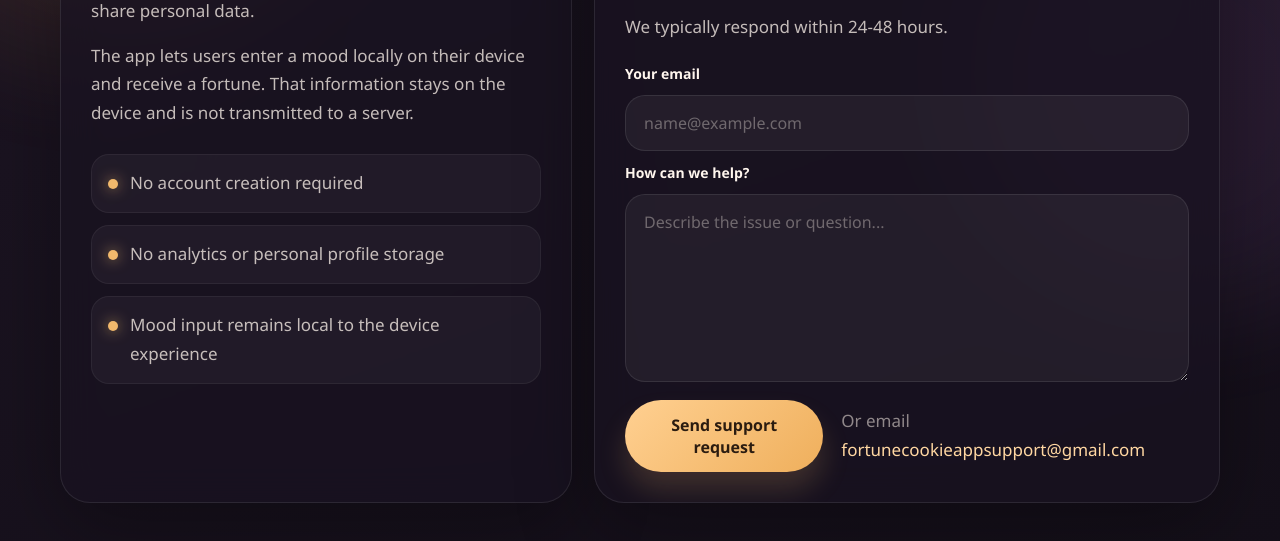
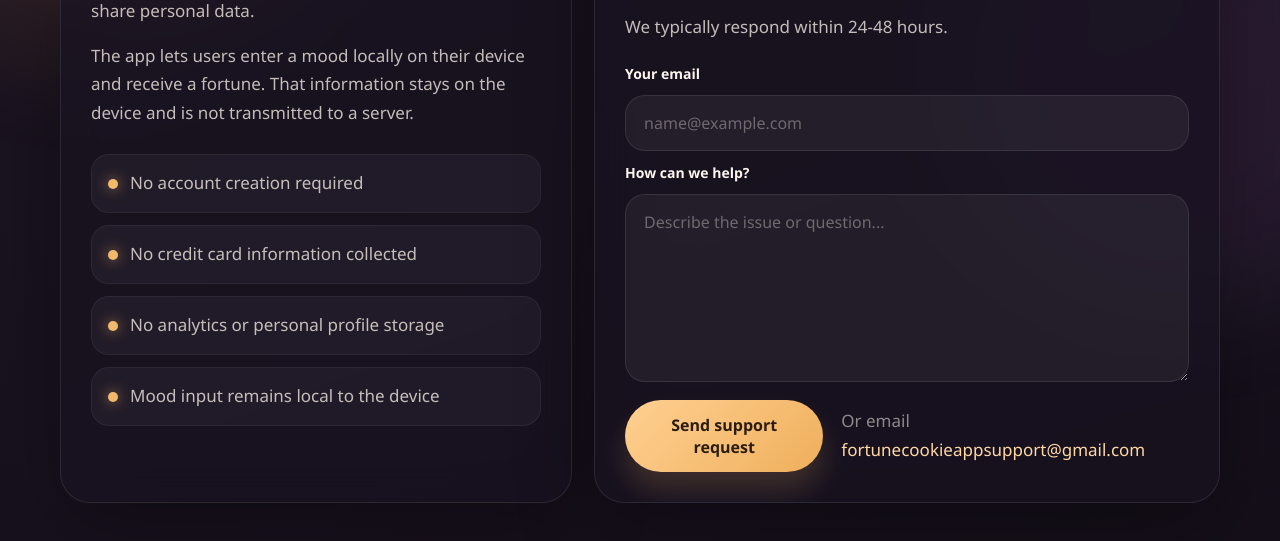
Before and after one commit to PeloponnesianXY/fortune-cookie-app, a website: page index.html in a window 1280 px wide. Shown: the part 455-996 px from the top of the page. Drawn offline with Linux system fonts and the light colour scheme.

Commit message:
Update support privacy details

```diff
--- a/index.html
+++ b/index.html
@@ -52,11 +52,15 @@
           </div>
           <div class="trust-item">
             <span class="trust-dot" aria-hidden="true"></span>
+            <span>No credit card information collected</span>
+          </div>
+          <div class="trust-item">
+            <span class="trust-dot" aria-hidden="true"></span>
             <span>No analytics or personal profile storage</span>
           </div>
           <div class="trust-item">
             <span class="trust-dot" aria-hidden="true"></span>
-            <span>Mood input remains local to the device experience</span>
+            <span>Mood input remains local to the device</span>
           </div>
         </div>
       </section>
```
Also changed, not shown: support-site/index.html (+5 -1 lines).
